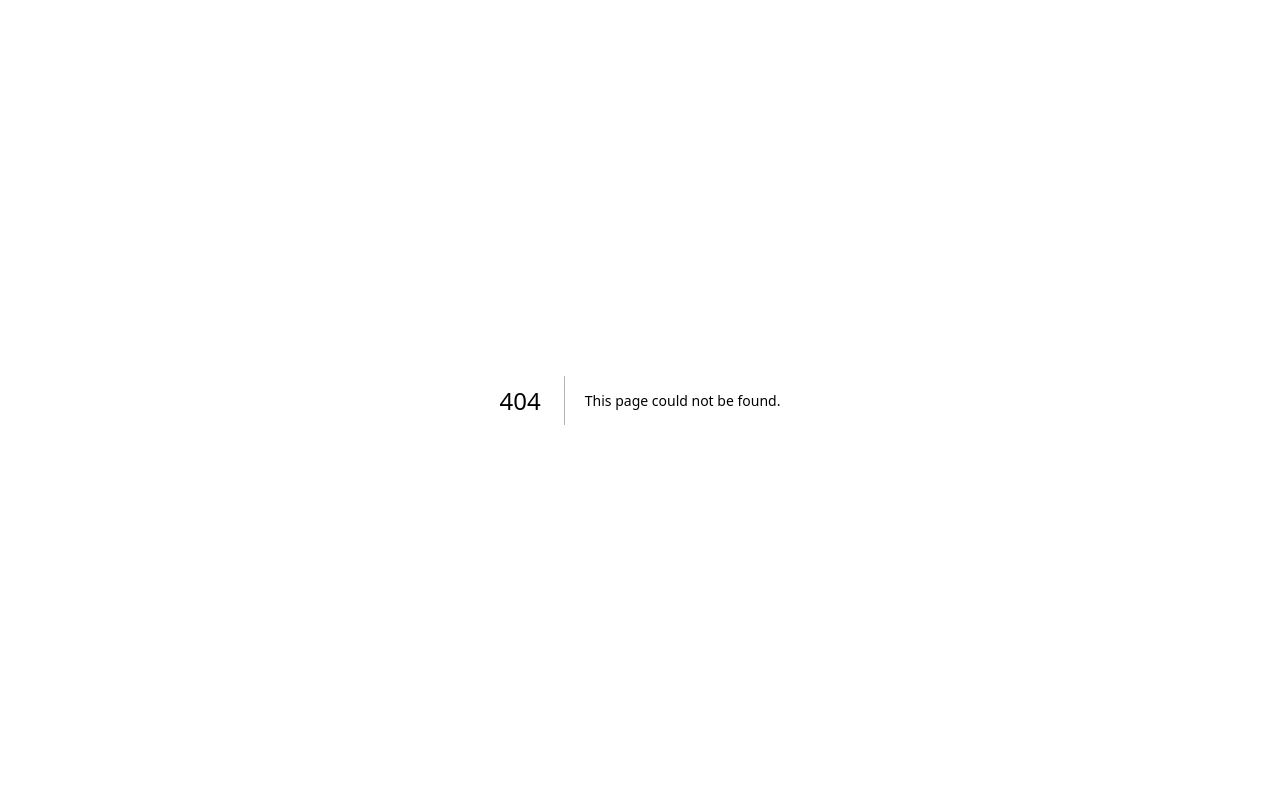
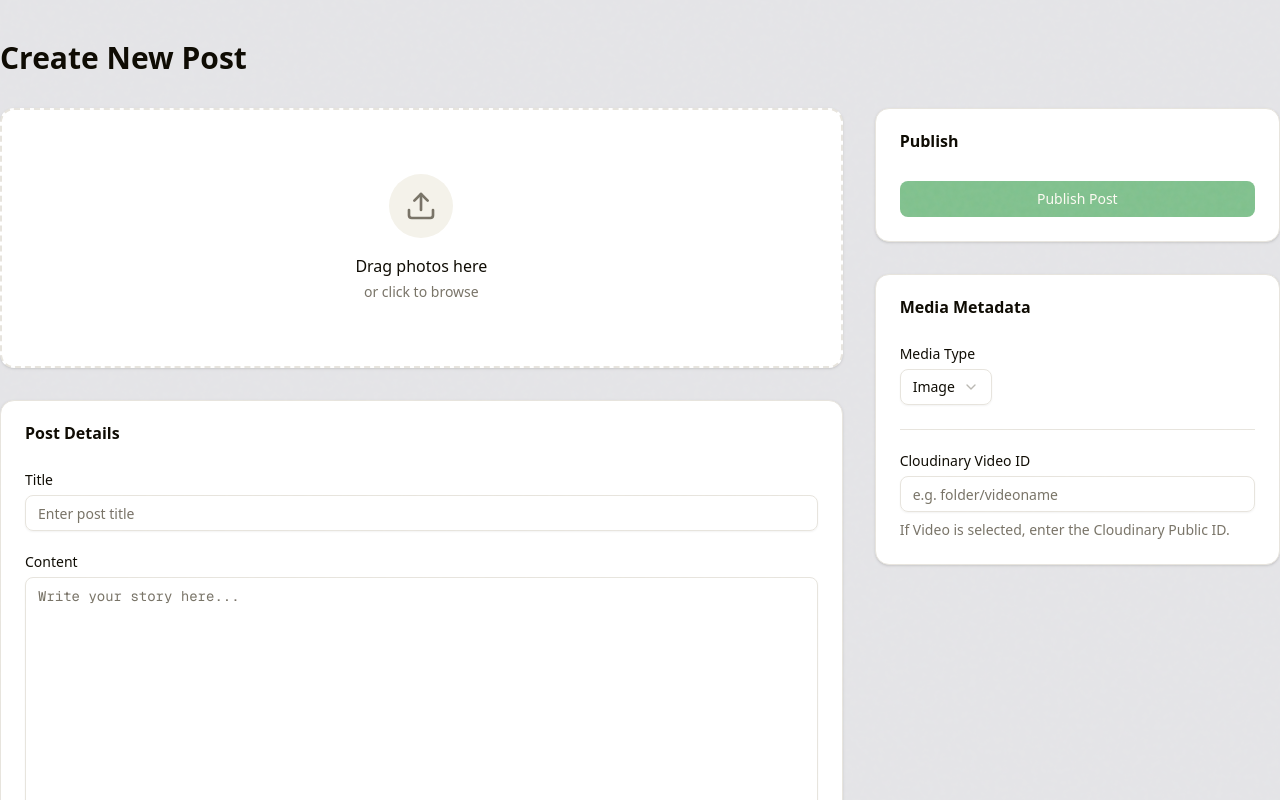
Before and after one commit to mementocreation42-coder/emma, a Next.js app: page /admin/post in a window 1280 px wide. Before the commit this address had no page. Shown: the top 800 px of the page. Built offline with nearby package versions, Linux system fonts and the light colour scheme.

Commit message:
refactor: Change create post URL to /admin/post and increase image compression

```diff
--- a/src/app/admin/page.tsx
+++ b/src/app/admin/page.tsx
@@ -18,7 +18,7 @@ export default async function AdminDashboard() {
             <div className="container mx-auto py-10">
                 <div className="flex justify-between items-center mb-8">
                     <h1 className="text-3xl font-bold">Dashboard</h1>
-                    <Link href="/admin/posts/new">
+                    <Link href="/admin/post">
                         <Button>
                             <Plus className="mr-2 h-4 w-4" />
                             Create New Post
--- a/src/components/admin/PostEditor.tsx
+++ b/src/components/admin/PostEditor.tsx
@@ -104,7 +104,7 @@ export function PostEditor({ initialData }: PostEditorProps) {
 
       // Append images with compression
       const compressionOptions = {
-        maxSizeMB: 1, // Max 1MB
+        maxSizeMB: 0.5, // Reduced to 0.5MB as requested
         maxWidthOrHeight: 1920,
         useWebWorker: true
       }
```
Also changed, not shown: src/app/admin/post/page.tsx (renamed from src/app/admin/posts/new/page.tsx).
